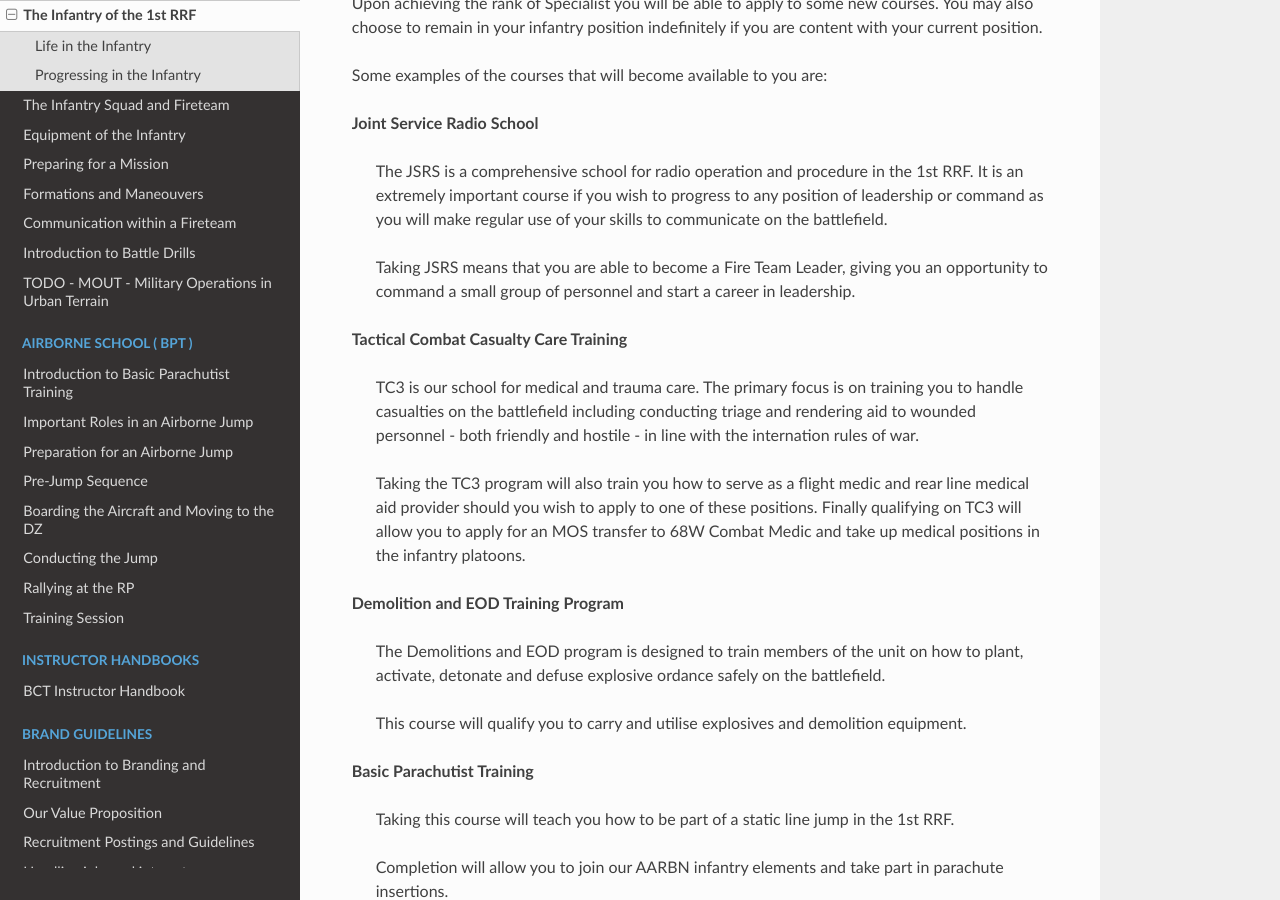
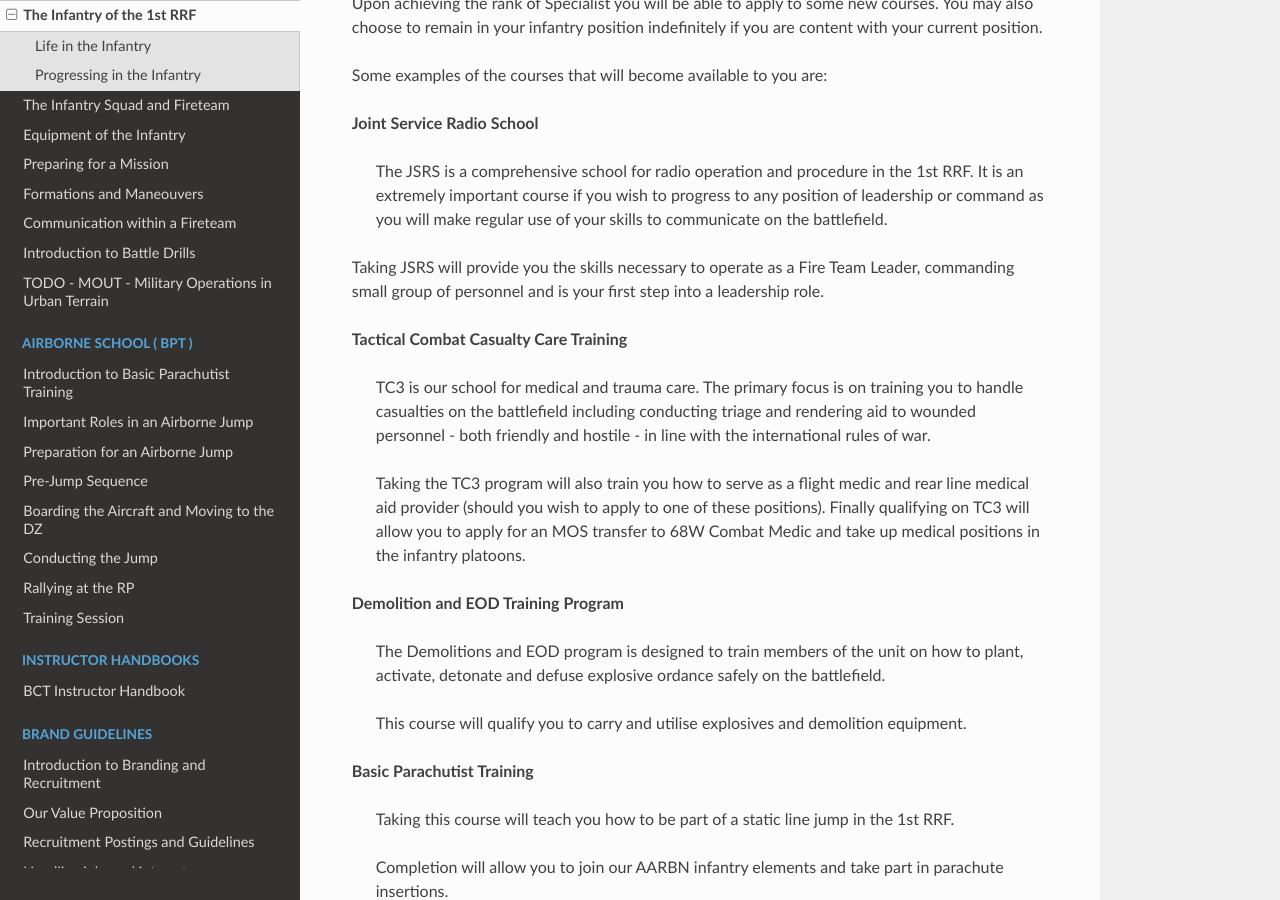
Before and after one commit to 1st-rapid-response-force/Training-Programs, a Sphinx documentation site: the page built from docs/source/ait_11/infantry_of_the_rrf.rst, in a window 1280 px wide and 900 px high, scrolled down 1216 px. Built offline with Sphinx 7.4.7 and the Read the Docs theme 2.0.0, drawn with Linux system fonts in a browser that asks for light colours; formulas are drawn with MathJax 3.

Commit message:
Update infantry_of_the_rrf.rst

```diff
--- a/docs/source/ait_11/infantry_of_the_rrf.rst
+++ b/docs/source/ait_11/infantry_of_the_rrf.rst
@@ -39,13 +39,13 @@ Some examples of the courses that will become available to you are:
 
   The JSRS is a comprehensive school for radio operation and procedure in the 1st RRF. It is an extremely important course if you wish to progress to any position of leadership or command as you will make regular use of your skills to communicate on the battlefield.
 
-  Taking JSRS means that you are able to become a Fire Team Leader, giving you an opportunity to command a small group of personnel and start a career in leadership.
+Taking JSRS will provide you the skills necessary to operate as a Fire Team Leader, commanding small group of personnel and is your first step into a leadership role.
 
 **Tactical Combat Casualty Care Training**
 
-  TC3 is our school for medical and trauma care. The primary focus is on training you to handle casualties on the battlefield including conducting triage and rendering aid to wounded personnel - both friendly and hostile - in line with the internation rules of war.
+  TC3 is our school for medical and trauma care. The primary focus is on training you to handle casualties on the battlefield including conducting triage and rendering aid to wounded personnel - both friendly and hostile - in line with the international rules of war.
 
-  Taking the TC3 program will also train you how to serve as a flight medic and rear line medical aid provider should you wish to apply to one of these positions. Finally qualifying on TC3 will allow you to apply for an MOS transfer to 68W Combat Medic and take up medical positions in the infantry platoons.
+  Taking the TC3 program will also train you how to serve as a flight medic and rear line medical aid provider (should you wish to apply to one of these positions). Finally qualifying on TC3 will allow you to apply for an MOS transfer to 68W Combat Medic and take up medical positions in the infantry platoons.
 
 **Demolition and EOD Training Program**
 
```
